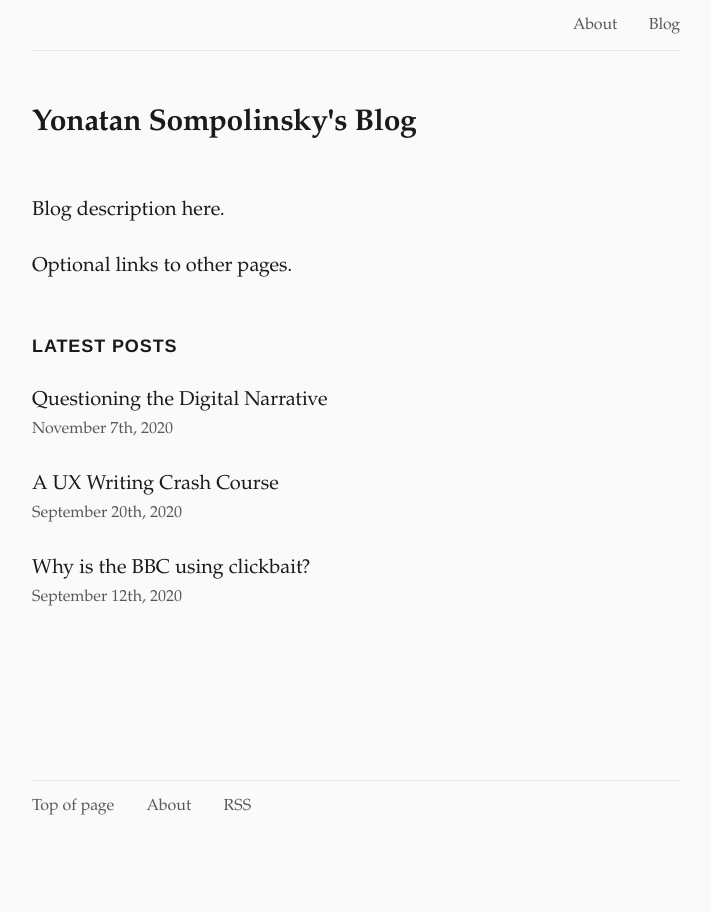
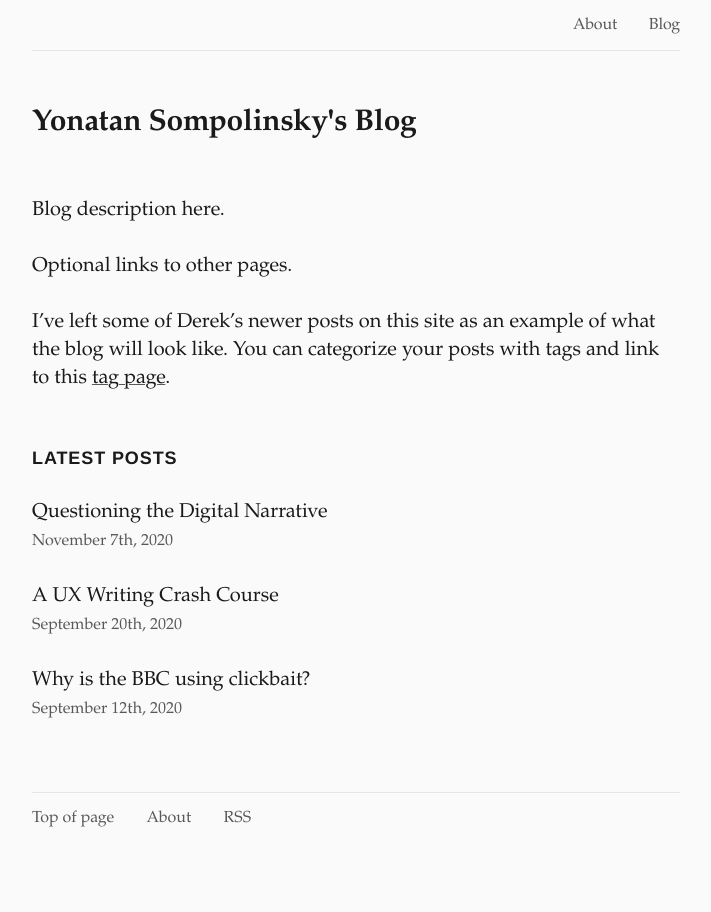
Before and after one commit to hashdag/hashdag.github.io, a Jekyll site: the page built from index.md, in a window 1280 px wide. Shown: the whole page, without its empty margins (284-995 px from the left). Built offline with Jekyll 4.4.1, drawn with Linux system fonts in a browser that asks for light colours.

Commit message:
update content

```diff
--- a/index.md
+++ b/index.md
@@ -8,3 +8,5 @@ nav: main
 Blog description here.
 
 Optional links to other pages.
+
+I've left some of Derek's newer posts on this site as an example of what the blog will look like. You can categorize your posts with tags and link to this [tag page](/blog/tags).
```
Also changed, not shown: README.md.
